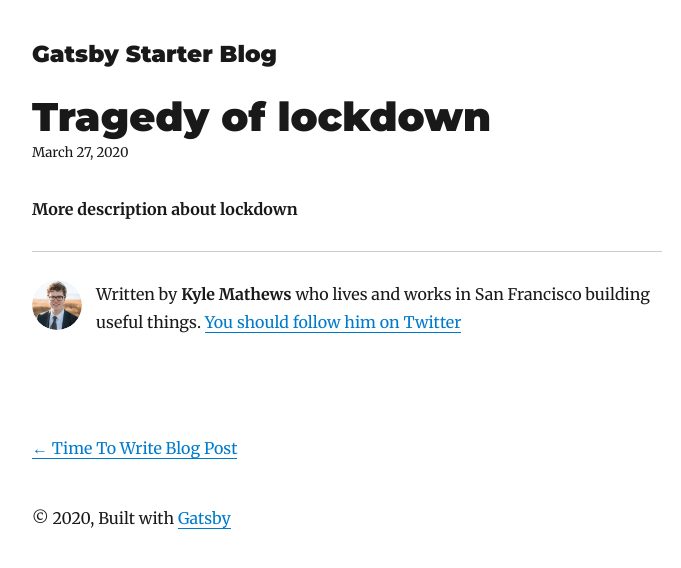
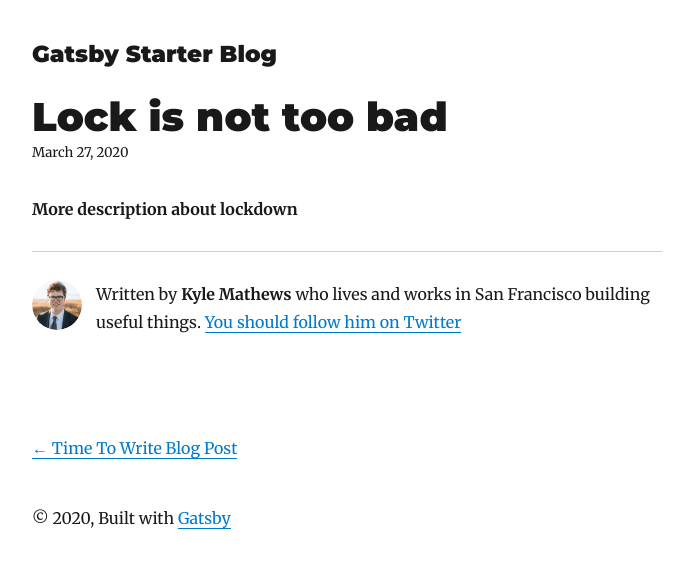
Before and after one commit to jarrettyew/gatsby-netlify-cms, a Gatsby site: page /2020-03-27-tragedy-of-lockdown/ in a window 1280 px wide. Shown: the whole page, without its empty margins (293-974 px from the left). Built offline with nearby package versions, Linux system fonts and the light colour scheme; Gatsby itself is replaced by a stand-in of ours; some packages are replaced by stand-ins of ours.

Commit message:
Update Blog “2020-03-27-tragedy-of-lockdown”

```diff
--- a/content/blog/2020-03-27-tragedy-of-lockdown.md
+++ b/content/blog/2020-03-27-tragedy-of-lockdown.md
@@ -1,5 +1,5 @@
 ---
-title: Tragedy of lockdown
+title: Lock is not too bad
 date: 2020-03-27T07:09:04.443Z
 description: How lockdown changes my life
 ---
```
